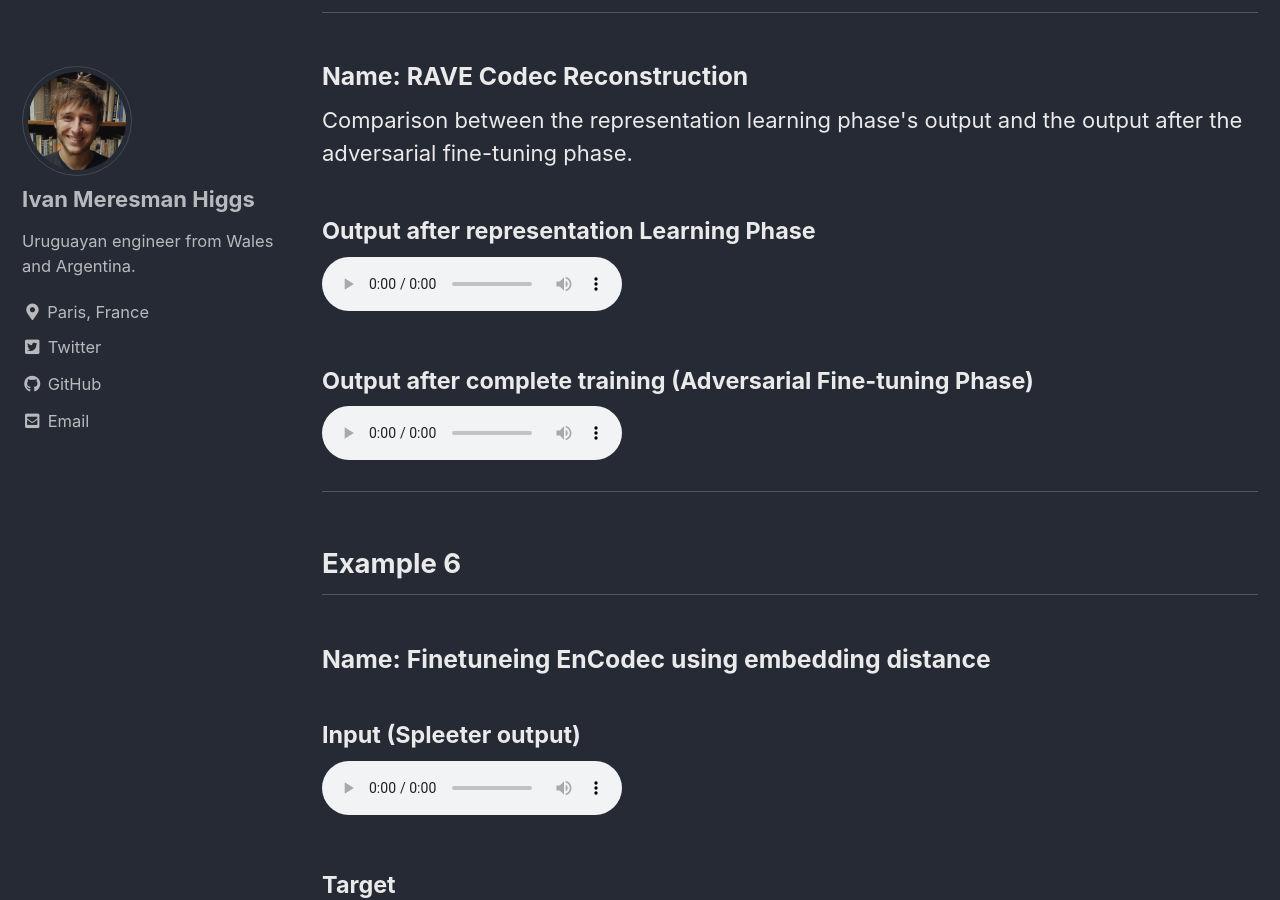
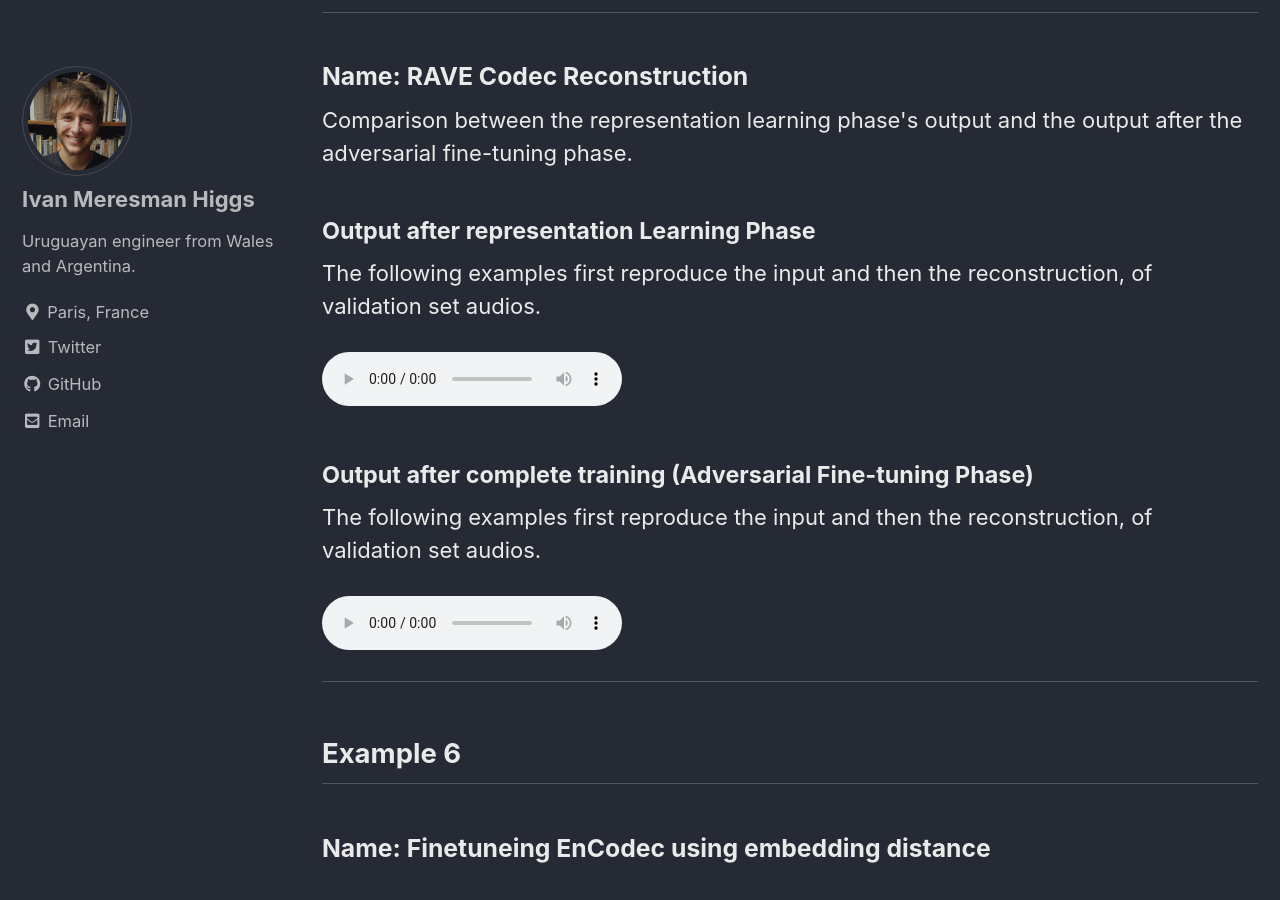
Before and after one commit to ivanlmh/ivanlmh.github.io, a Jekyll site: the page built from memoireDeezerATIAM.html, in a window 1280 px wide and 900 px high, scrolled down 2874 px. Built offline with Jekyll 4.4.1, drawn with Linux system fonts in a browser that asks for light colours; cached includes are drawn as plain includes.

Commit message:
clarification

```diff
--- a/memoireDeezerATIAM.html
+++ b/memoireDeezerATIAM.html
@@ -117,12 +117,14 @@ classes: wide
     <p>Comparison between the representation learning phase's output and the output after the adversarial fine-tuning phase.</p>
 
     <h4>Output after representation Learning Phase</h4>
+    <p>The following examples first reproduce the input and then the reconstruction, of validation set audios.</p>
     <audio controls>
         <source src="/audios/ex5_RAVE_codec/bean_37_repLearn.wav" type="audio/mpeg">
         Your browser does not support the audio tag.
     </audio>
 
     <h4>Output after complete training (Adversarial Fine-tuning Phase)</h4>
+    <p>The following examples first reproduce the input and then the reconstruction, of validation set audios.</p>
     <audio controls>
         <source src="/audios/ex5_RAVE_codec/bean_71_adversarial.wav" type="audio/mpeg">
         Your browser does not support the audio tag.
```
